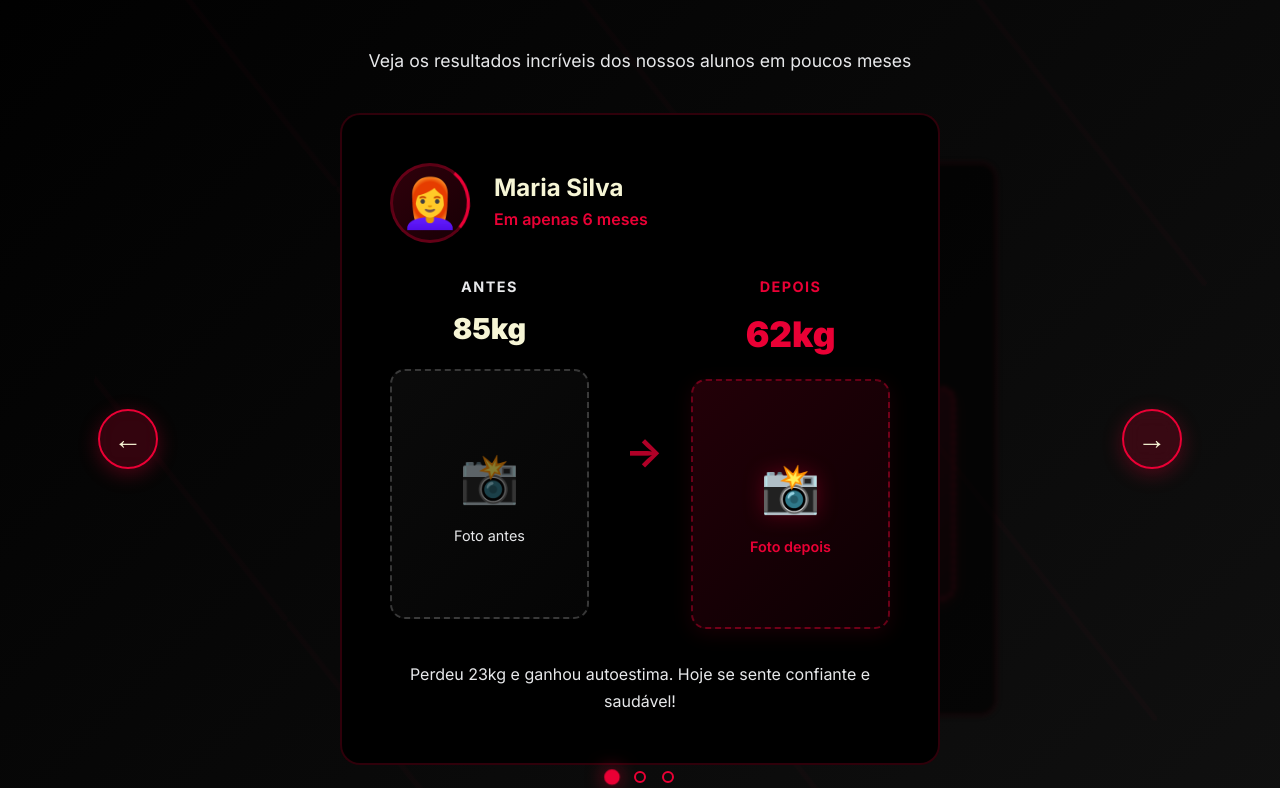
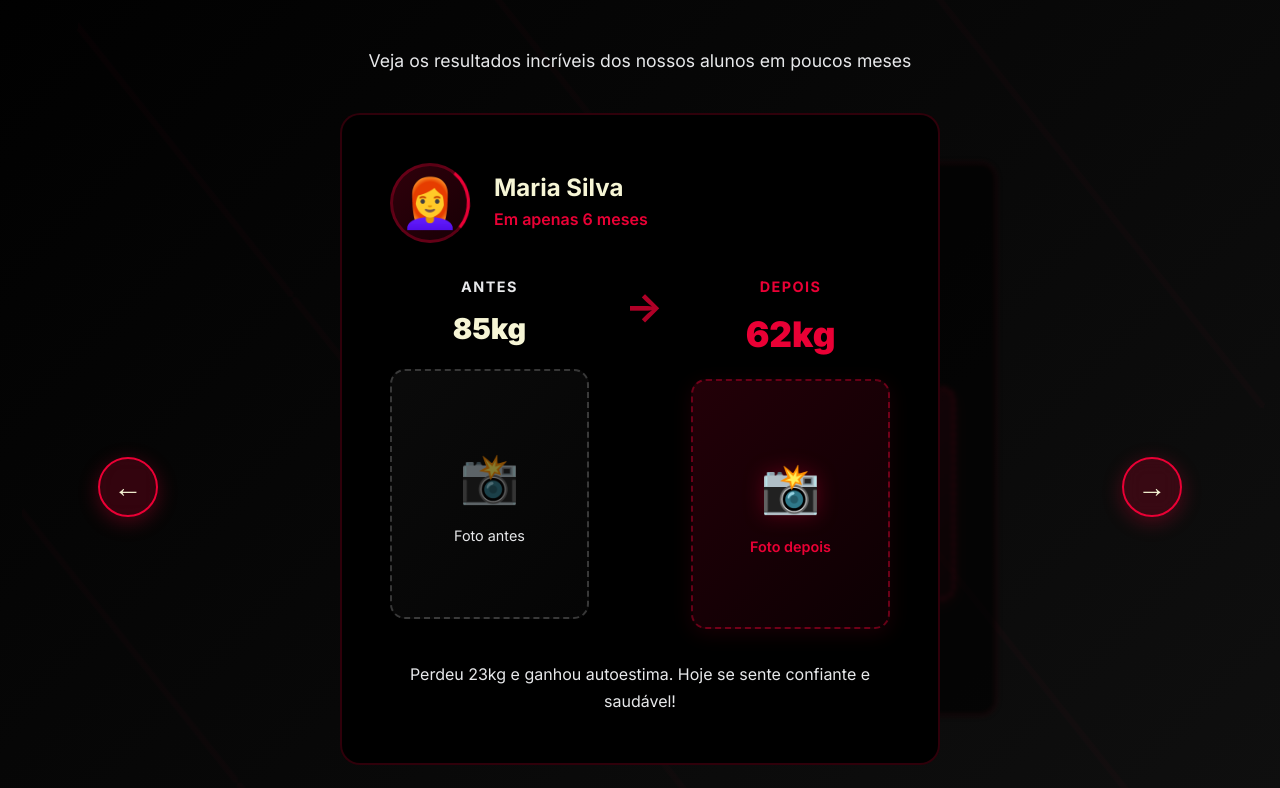
Before and after one commit to PatrickKenji/lp-luissanches, a React (Vite) app: page / in a window 1280 px wide. Shown: the part 6392-7180 px from the top of the page. Built offline with nearby package versions, Linux system fonts and the light colour scheme.

Commit message:
new changes on mobile, fixing layers

```diff
--- a/src/App.css
+++ b/src/App.css
@@ -6,7 +6,7 @@
   width: 100%;
   max-width: 100vw;
   overflow-x: hidden;
-}
+  }
 
 main {
   position: relative;
--- a/src/App.jsx
+++ b/src/App.jsx
@@ -51,7 +51,7 @@ function App() {
       <Suspense fallback={null}>
         <Footer />
       </Suspense>
-    </div>
+      </div>
   );
 }
 
--- a/src/components/BeforeAfterSection.css
+++ b/src/components/BeforeAfterSection.css
@@ -56,6 +56,8 @@
   position: relative;
   perspective: 1500px;
   perspective-origin: center center;
+  /* espaço extra para os indicadores ficarem fora do card */
+  padding-bottom: var(--spacing-4xl);
 }
 
 .transformations-viewport {
@@ -110,6 +112,8 @@
   border-radius: 20px;
   padding: var(--spacing-2xl);
   transition: all 0.6s cubic-bezier(0.4, 0, 0.2, 1);
+  box-sizing: border-box;
+  overflow: hidden; /* impede conteúdos internos de ultrapassarem as bordas do card */
 }
 
 .transformation-card:hover {
@@ -181,6 +185,7 @@
   grid-template-columns: 1fr auto 1fr;
   gap: var(--spacing-xl);
   margin-bottom: var(--spacing-xl);
+  align-items: start;
 }
 
 .comparison-side {
@@ -335,7 +340,11 @@
   display: flex;
   justify-content: center;
   gap: var(--spacing-md);
+  /* empurra os indicadores para baixo do card */
+  margin-top: var(--spacing-3xl);
   margin-bottom: var(--spacing-2xl);
+  position: relative;
+  z-index: 1;
 }
 
 .indicator-dot {
@@ -404,6 +413,7 @@
 
   .transformations-carousel-container {
     max-width: 100%;
+    padding-bottom: var(--spacing-3xl);
   }
 
   .carousel-nav {
@@ -415,6 +425,7 @@
   .transformation-card {
     padding: var(--spacing-xl);
     max-width: 400px;
+    overflow: hidden;
   }
 
   .transformation-slide.offset-1 {
@@ -457,6 +468,13 @@
 }
 
 @media (max-width: 480px) {
+  .transformations-carousel-container {
+    padding-bottom: var(--spacing-2xl);
+  }
+
+  .transformation-indicators {
+    margin-top: var(--spacing-3xl);
+  }
   .transformations-carousel-wrapper {
     gap: var(--spacing-sm);
   }
@@ -474,6 +492,11 @@
   .transformation-card {
     padding: var(--spacing-lg);
     max-width: 90%;
+    overflow: hidden;
+  }
+  .transformation-comparison {
+    gap: var(--spacing-md);
+    padding: 0 var(--spacing-sm); /* dá respiro lateral para as caixas de antes/depois */
   }
 
   .transformation-slide.offset-1 {
--- a/src/components/ProgramsSection.css
+++ b/src/components/ProgramsSection.css
@@ -343,6 +343,14 @@
     flex: 0 0 100%;
   }
 
+  /* Evita quebra dentro das palavras do título no mobile */
+  .program-title {
+    /* não dividir palavras como CONDICIONAMENTO */
+    hyphens: none;
+    word-break: keep-all;
+    overflow-wrap: normal;
+  }
+
   .carousel-nav-button {
     width: 35px;
     height: 35px;
@@ -363,7 +371,8 @@
   }
 
   .program-content {
-    padding: var(--spacing-md);
+    /* aumenta área útil para o título caber sem quebrar palavras */
+    padding: var(--spacing-sm) var(--spacing-sm) var(--spacing-md) var(--spacing-sm);
   }
 
   .program-title {
@@ -379,3 +388,16 @@
     height: 14px;
   }
 }
+
+/* Dispositivos muito estreitos (ex.: iPhone SE 375px) */
+@media (max-width: 380px) {
+  .programs-carousel-container {
+    /* reduz ainda mais as margens laterais para ganhar largura útil */
+    padding: var(--spacing-xl) var(--spacing-sm) var(--spacing-4xl) var(--spacing-sm);
+  }
+  .program-title {
+    /* mantém uma boa leitura sem forçar quebra de palavra */
+    font-size: 1.06rem;
+    letter-spacing: 0.01em;
+  }
+}
```
Also changed, not shown: src/components/CommunitySection.jsx (line endings or trailing spaces), src/components/InstagramSection.jsx (line endings or trailing spaces).
